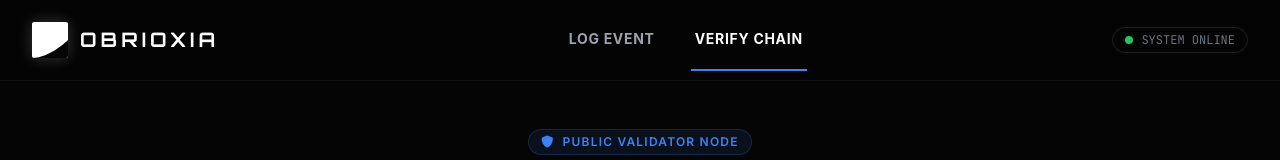
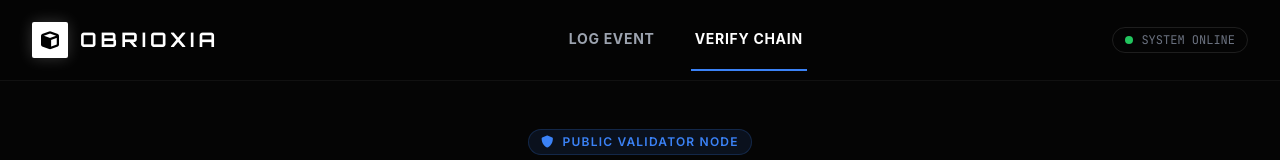
Before and after one commit to obrioxia/obrioxia_frontend, an Angular app: page /verify in a window 1280 px wide. Shown: the top 160 px of the page. Built offline with nearby package versions, Linux system fonts and the light colour scheme.

Commit message:
Update logo to professional cube icon

```diff
--- a/src/app/public-verify/public-verify.component.html
+++ b/src/app/public-verify/public-verify.component.html
@@ -3,10 +3,9 @@
         <div class="flex items-center justify-between h-20">
 
             <div class="flex-shrink-0 flex items-center gap-3">
-                <svg class="w-9 h-9 shadow-[0_0_15px_rgba(255,255,255,0.2)] rounded-sm" viewBox="0 0 100 100" fill="none" xmlns="http://www.w3.org/2000/svg">
-                    <rect width="100" height="100" fill="white"/>
-                    <path d="M100 100V50C100 50 50 100 0 100H100Z" fill="#050505"/>
-                </svg>
+                <div class="w-9 h-9 bg-white rounded-sm flex items-center justify-center shadow-[0_0_15px_rgba(255,255,255,0.2)]">
+                    <i class="fas fa-cube text-black text-lg"></i>
+                </div>
                 <span class="font-[Orbitron] font-bold text-xl tracking-[0.2em] text-white">OBRIOXIA</span>
             </div>
 
--- a/src/app/submit/submit.component.html
+++ b/src/app/submit/submit.component.html
@@ -3,10 +3,9 @@
         <div class="flex items-center justify-between h-20">
 
             <div class="flex-shrink-0 flex items-center gap-3">
-                <svg class="w-9 h-9 shadow-[0_0_15px_rgba(255,255,255,0.2)] rounded-sm" viewBox="0 0 100 100" fill="none" xmlns="http://www.w3.org/2000/svg">
-                    <rect width="100" height="100" fill="white"/>
-                    <path d="M100 100V50C100 50 50 100 0 100H100Z" fill="#050505"/>
-                </svg>
+                <div class="w-9 h-9 bg-white rounded-sm flex items-center justify-center shadow-[0_0_15px_rgba(255,255,255,0.2)]">
+                    <i class="fas fa-cube text-black text-lg"></i>
+                </div>
                 <span class="font-[Orbitron] font-bold text-xl tracking-[0.2em] text-white">OBRIOXIA</span>
             </div>
 
```
